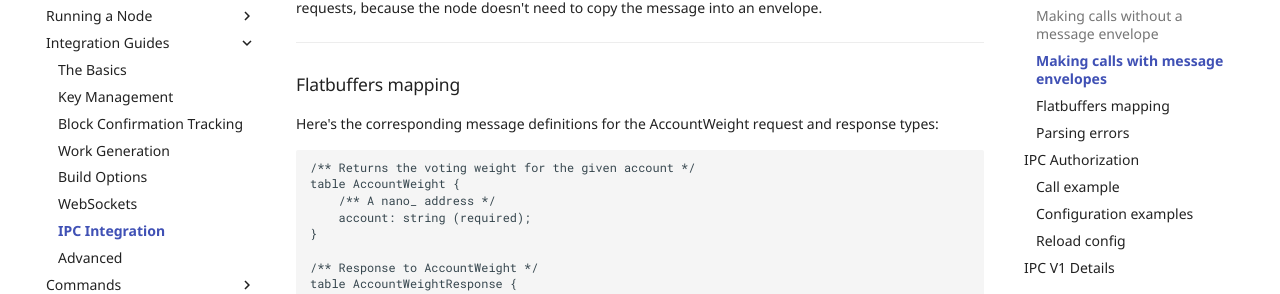
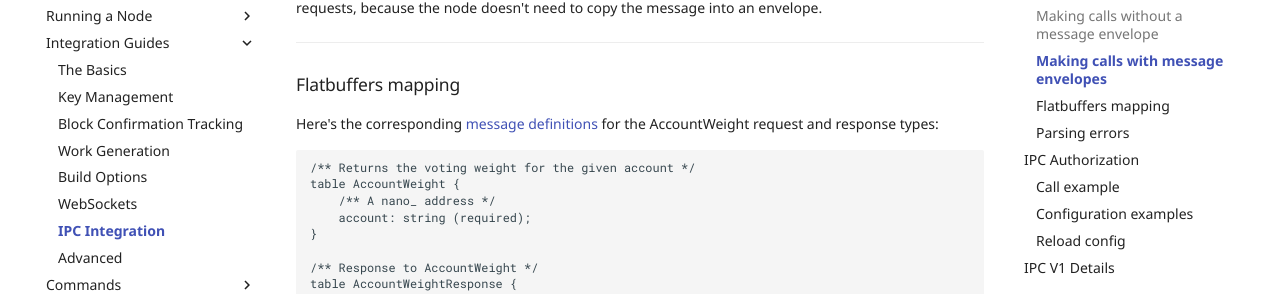
Before and after one commit to nanocurrency/nano-docs, an MkDocs documentation site: the page built from docs/integration-guides/ipc-integration.md, in a window 1280 px wide and 900 px high, scrolled down 3453 px. Shown: the part 146-440 px from the top of the window. Built offline with MkDocs 1.6.1 and Material for MkDocs 9.7.7, drawn with Linux system fonts in a browser that asks for light colours; comment, search, counter and statistics services are not loaded; part of the change alters nothing that is shown.

````diff
--- a/docs/integration-guides/ipc-integration.md
+++ b/docs/integration-guides/ipc-integration.md
@@ -169,7 +169,7 @@ While somewhat less convenient, the envelope approach is desirable for very larg
 
 ### Flatbuffers mapping
 
-Here's the corresponding message definitions for the AccountWeight request and response types:
+Here's the corresponding [message definitions](https://github.com/nanocurrency/nano-node/blob/master/api/flatbuffers/nanoapi.fbs) for the AccountWeight request and response types:
 
 ```
 /** Returns the voting weight for the given account */
````
